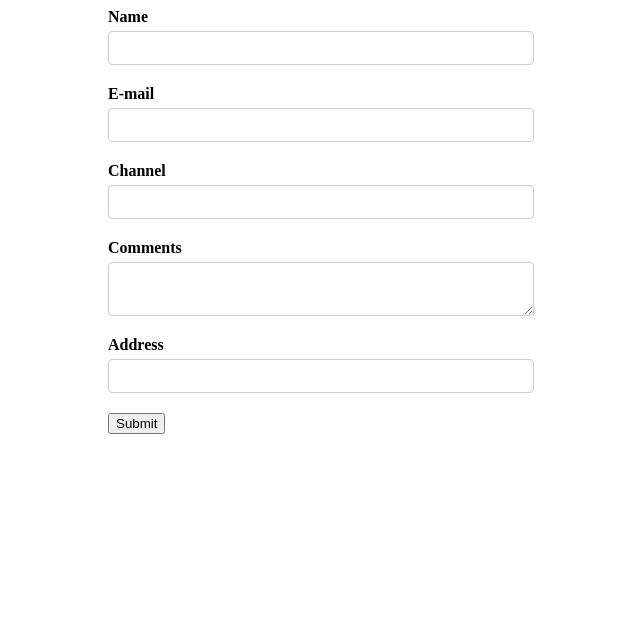
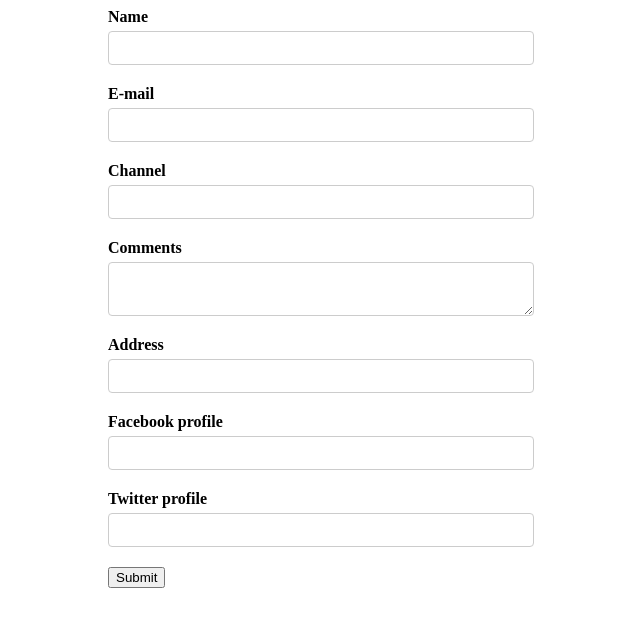
Before and after one commit to byungchanparkme/FormikTutorial, a React (Create React App) app: page / in a window 1280 px wide. Shown: the top 626 px of the page, without its empty margins (319-959 px from the left). Built offline with nearby package versions, Linux system fonts and the light colour scheme.

Commit message:
feat: Add the code about nested objects state to group some datas

```diff
--- /dev/null
+++ b/src/components/TextError.js
@@ -0,0 +1,7 @@
+import React from "react"
+
+function TextError(props) {
+  return <div className="error">{props.children}</div>
+}
+
+export default TextError
--- a/src/components/YoutubeForm.js
+++ b/src/components/YoutubeForm.js
@@ -1,6 +1,7 @@
 import React from "react"
 import { Formik, Form, Field, ErrorMessage } from "formik"
 import * as Yup from "yup"
+import TextError from "./TextError"
 
 const initialValues = {
   name: "",
@@ -8,6 +9,10 @@ const initialValues = {
   channel: "",
   comments: "",
   address: "",
+  social: {
+    facebook: "",
+    twitter: "",
+  },
 }
 
 const onSubmit = (values) => {
@@ -27,17 +32,17 @@ function YoutubeForm() {
         <div className="form-control">
           <label htmlFor="name">Name</label>
           <Field type="text" id="name" name="name" autoComplete="off" />
-          <ErrorMessage name="name" />
+          <ErrorMessage name="name" component={TextError} />
         </div>
         <div className="form-control">
           <label htmlFor="email">E-mail</label>
           <Field type="email" id="email" name="email" autoComplete="off" />
-          <ErrorMessage name="email" />
+          <ErrorMessage name="email">{(errorMsg) => <div className="error">{errorMsg}</div>}</ErrorMessage>
         </div>
         <div className="form-control">
           <label htmlFor="channel">Channel</label>
           <Field type="text" id="channel" name="channel" autoComplete="off" />
-          <ErrorMessage name="channel" />
+          <ErrorMessage name="channel" component={TextError} />
         </div>
 
         <div className="form-control">
@@ -51,6 +56,7 @@ function YoutubeForm() {
             {(props) => {
               const { field, form, meta } = props
               // field prop includes values, handleChange, handleBlur
+              // meta prop includes
               return (
                 <div>
                   <input type="text" id="address" {...field} />
@@ -61,6 +67,16 @@ function YoutubeForm() {
           </Field>
         </div>
 
+        <div className="form-control">
+          <label htmlFor="facebook">Facebook profile</label>
+          <Field type="text" id="facebook" name="social.facebook" />
+        </div>
+
+        <div className="form-control">
+          <label htmlFor="twitter">Twitter profile</label>
+          <Field type="text" id="twitter" name="social.twitter" />
+        </div>
+
         <button type="submit">Submit</button>
       </Form>
     </Formik>
```
